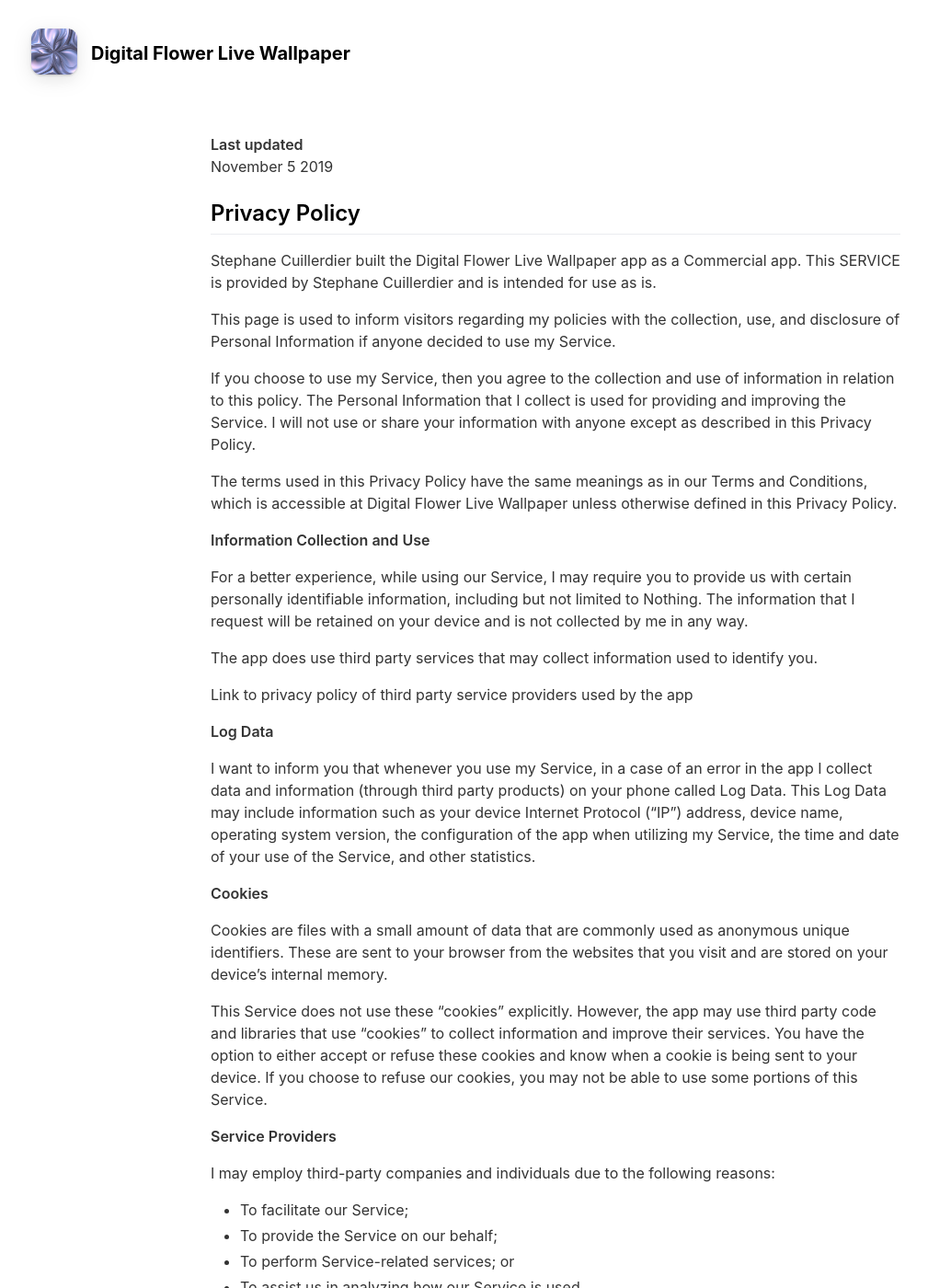
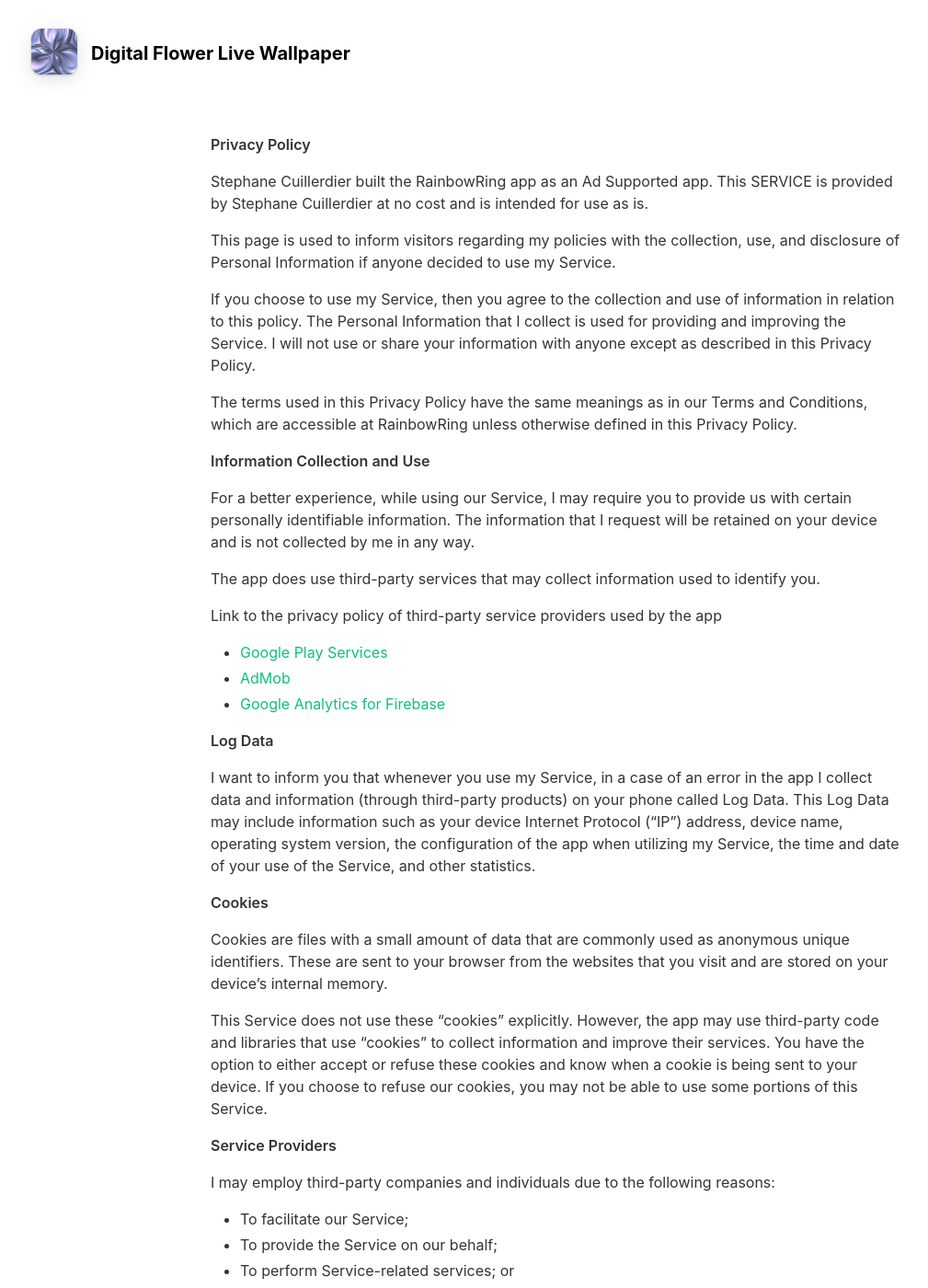
Before and after one commit to aiekick/RainbowRing, a Jekyll site: the page built from _pages/privacy_policy.md, in a window 1280 px wide and 1400 px high. Shown: the whole window at 92% size, without its empty margins (36-1045 px from the left). Built offline with Jekyll 4.4.1, drawn with Linux system fonts in a browser that asks for light colours; nearby versions of some CDN libraries; some of the changed text lies outside the part shown.

Commit message:
Update privacy_policy.md

```diff
--- a/_pages/privacy_policy.md
+++ b/_pages/privacy_policy.md
@@ -4,36 +4,37 @@ title: Privacy Policy
 include_in_header: false
 ---
 
-**Last updated**
-November 5 2019
+**Privacy Policy**
 
-## Privacy Policy
-
-Stephane Cuillerdier built the Digital Flower Live Wallpaper app as a Commercial app. This SERVICE is provided by Stephane Cuillerdier and is intended for use as is.
+Stephane Cuillerdier built the RainbowRing app as an Ad Supported app. This SERVICE is provided by Stephane Cuillerdier at no cost and is intended for use as is.
 
 This page is used to inform visitors regarding my policies with the collection, use, and disclosure of Personal Information if anyone decided to use my Service.
 
 If you choose to use my Service, then you agree to the collection and use of information in relation to this policy. The Personal Information that I collect is used for providing and improving the Service. I will not use or share your information with anyone except as described in this Privacy Policy.
 
-The terms used in this Privacy Policy have the same meanings as in our Terms and Conditions, which is accessible at Digital Flower Live Wallpaper unless otherwise defined in this Privacy Policy.
+The terms used in this Privacy Policy have the same meanings as in our Terms and Conditions, which are accessible at RainbowRing unless otherwise defined in this Privacy Policy.
 
 **Information Collection and Use**
 
-For a better experience, while using our Service, I may require you to provide us with certain personally identifiable information, including but not limited to Nothing. The information that I request will be retained on your device and is not collected by me in any way.
+For a better experience, while using our Service, I may require you to provide us with certain personally identifiable information. The information that I request will be retained on your device and is not collected by me in any way.
 
-The app does use third party services that may collect information used to identify you.
+The app does use third-party services that may collect information used to identify you.
 
-Link to privacy policy of third party service providers used by the app
+Link to the privacy policy of third-party service providers used by the app
+
+*   [Google Play Services](https://www.google.com/policies/privacy/)
+*   [AdMob](https://support.google.com/admob/answer/6128543?hl=en)
+*   [Google Analytics for Firebase](https://firebase.google.com/policies/analytics)
 
 **Log Data**
 
-I want to inform you that whenever you use my Service, in a case of an error in the app I collect data and information (through third party products) on your phone called Log Data. This Log Data may include information such as your device Internet Protocol (“IP”) address, device name, operating system version, the configuration of the app when utilizing my Service, the time and date of your use of the Service, and other statistics.
+I want to inform you that whenever you use my Service, in a case of an error in the app I collect data and information (through third-party products) on your phone called Log Data. This Log Data may include information such as your device Internet Protocol (“IP”) address, device name, operating system version, the configuration of the app when utilizing my Service, the time and date of your use of the Service, and other statistics.
 
 **Cookies**
 
 Cookies are files with a small amount of data that are commonly used as anonymous unique identifiers. These are sent to your browser from the websites that you visit and are stored on your device's internal memory.
 
-This Service does not use these “cookies” explicitly. However, the app may use third party code and libraries that use “cookies” to collect information and improve their services. You have the option to either accept or refuse these cookies and know when a cookie is being sent to your device. If you choose to refuse our cookies, you may not be able to use some portions of this Service.
+This Service does not use these “cookies” explicitly. However, the app may use third-party code and libraries that use “cookies” to collect information and improve their services. You have the option to either accept or refuse these cookies and know when a cookie is being sent to your device. If you choose to refuse our cookies, you may not be able to use some portions of this Service.
 
 **Service Providers**
 
@@ -56,14 +57,16 @@ This Service may contain links to other sites. If you click on a third-party lin
 
 **Children’s Privacy**
 
-These Services do not address anyone under the age of 13. I do not knowingly collect personally identifiable information from children under 13\. In the case I discover that a child under 13 has provided me with personal information, I immediately delete this from our servers. If you are a parent or guardian and you are aware that your child has provided us with personal information, please contact me so that I will be able to do necessary actions.
+These Services do not address anyone under the age of 13. I do not knowingly collect personally identifiable information from children under 13 years of age. In the case I discover that a child under 13 has provided me with personal information, I immediately delete this from our servers. If you are a parent or guardian and you are aware that your child has provided us with personal information, please contact me so that I will be able to do the necessary actions.
 
 **Changes to This Privacy Policy**
 
-I may update our Privacy Policy from time to time. Thus, you are advised to review this page periodically for any changes. I will notify you of any changes by posting the new Privacy Policy on this page. These changes are effective immediately after they are posted on this page.
+I may update our Privacy Policy from time to time. Thus, you are advised to review this page periodically for any changes. I will notify you of any changes by posting the new Privacy Policy on this page.
+
+This policy is effective as of 2022-03-23
 
 **Contact Us**
 
 If you have any questions or suggestions about my Privacy Policy, do not hesitate to contact me at gamedev@funparadigm.com.
 
-This privacy policy page was created at [privacypolicytemplate.net](https://privacypolicytemplate.net) and modified/generated by [App Privacy Policy Generator](https://app-privacy-policy-generator.firebaseapp.com/)
+This privacy policy page was created at [privacypolicytemplate.net](https://privacypolicytemplate.net) and modified/generated by [App Privacy Policy Generator](https://app-privacy-policy-generator.nisrulz.com/)
```
Also changed, not shown: other parts of _pages/privacy_policy.md (+1 -1 lines).
